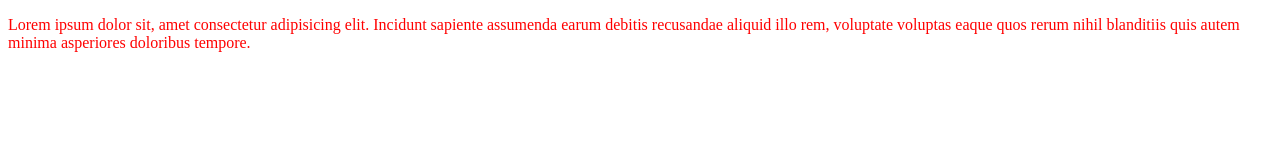
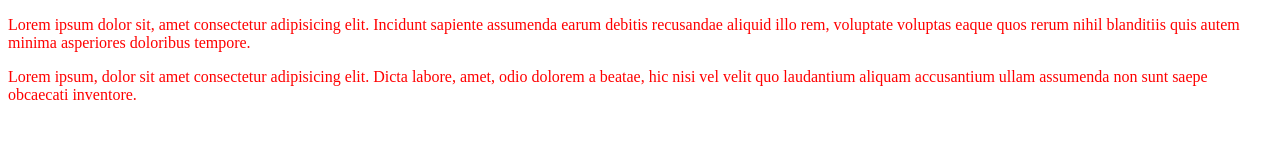
Before and after one commit to SazzadurRa/my-third-repo, a plain HTML site: page index.html in a window 1280 px wide. Drawn offline with Linux system fonts and the light colour scheme.

Commit message:
my-third-repo

```diff
--- a/index.html
+++ b/index.html
@@ -9,5 +9,6 @@
 </head>
 <body>
     <p>Lorem ipsum dolor sit, amet consectetur adipisicing elit. Incidunt sapiente assumenda earum debitis recusandae aliquid illo rem, voluptate voluptas eaque quos rerum nihil blanditiis quis autem minima asperiores doloribus tempore.</p>
+    <p>Lorem ipsum, dolor sit amet consectetur adipisicing elit. Dicta labore, amet, odio dolorem a beatae, hic nisi vel velit quo laudantium aliquam accusantium ullam assumenda non sunt saepe obcaecati inventore.</p>
 </body>
 </html>
```
